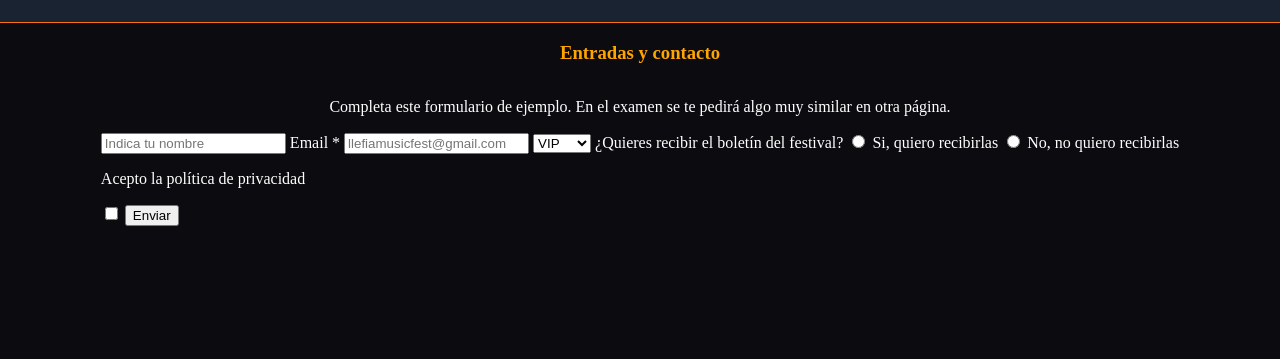
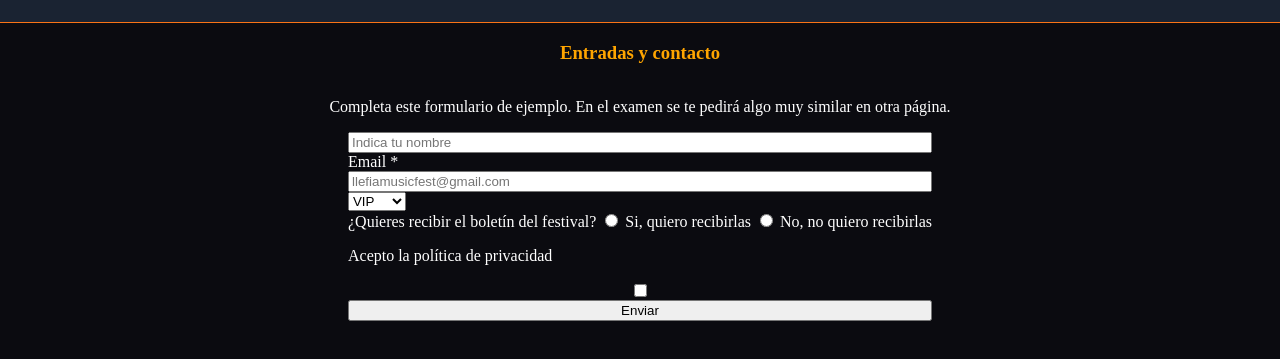
Before and after one commit to Ayuste01/llefia-musicfest-yuste-ponces, a plain HTML site: page paginas/contacto.html in a window 1280 px wide. Shown: the part 157-516 px from the top of the page. Drawn offline with Linux system fonts and the light colour scheme.

Commit message:
adasdasdasdas

```diff
--- a/style.css
+++ b/style.css
@@ -125,3 +125,8 @@ h3{
     flex-direction: column;
     align-items: center;
 }
+.contacto form{
+    display: flex;
+    flex-direction: column;
+    justify-content: space-around;
+}
```
